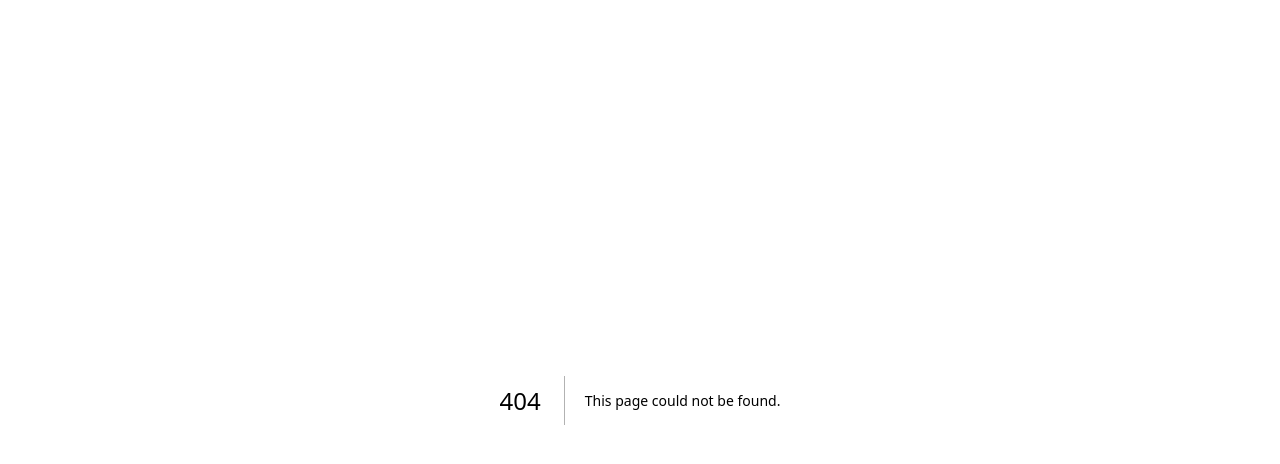
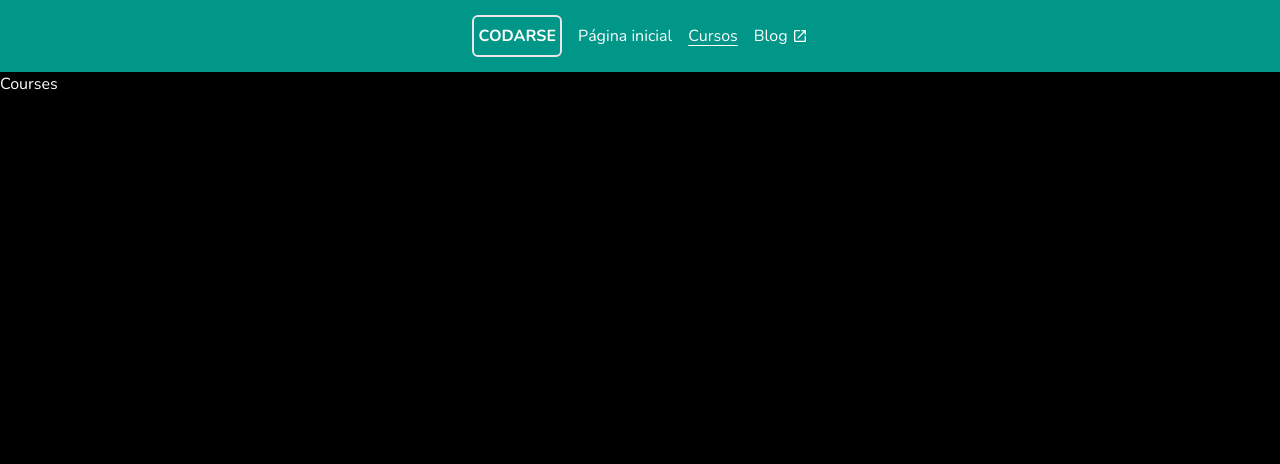
Before and after one commit to henrique-brites/yyoutube-nextjs-course-platform, a Next.js app: page /courses in a window 1280 px wide. Before the commit this address had no page. Shown: the top 464 px of the page. Built offline with nearby package versions, Linux system fonts and the light colour scheme.

Commit message:
feat: add Header component

```diff
--- /dev/null
+++ b/src/app/courses/page.tsx
@@ -0,0 +1,9 @@
+
+
+export default function PageCourses() {
+  return (
+    <main className="bg-background">
+      Courses
+    </main>
+  );
+}
--- a/src/app/globals.css
+++ b/src/app/globals.css
@@ -13,5 +13,9 @@
 
 html,
 body {
-	@apply bg-background text-text w-screen h-screen;
+	@apply bg-background text-text w-screen h-screen underline-offset-4;
 }
+
+a {
+	@apply hover:underline active:opacity-50 transition-opacity;
+}
--- a/src/app/layout.tsx
+++ b/src/app/layout.tsx
@@ -1,5 +1,7 @@
 import type { Metadata } from "next";
 import { Nunito } from "next/font/google";
+
+import { Header } from "@/components/header/Header";
 import "./globals.css";
 
 const nunito = Nunito({ subsets: ["latin"] });
@@ -16,6 +18,8 @@
   return (
     <html lang="pt-Br">
       <body className={nunito.className}>
+        <Header />
+
         {children}
       </body>
     </html>
--- /dev/null
+++ b/src/components/header/Header.tsx
@@ -0,0 +1,37 @@
+"use client";
+import Link from "next/link";
+import { usePathname } from "next/navigation";
+import { MdOutlineOpenInNew } from "react-icons/md";
+
+
+export const Header = () => {
+  const currentPath = usePathname();
+
+  return (
+    <nav className="flex items-center justify-center bg-primary py-4">
+      <ul className="flex gap-4 items-center">
+      <li className="my-2">
+          <Link href="/" className="border-2 rounded-md py-2 px-1 font-bold">
+            CODARSE
+          </Link>
+        </li>
+        <li>
+          <Link href="/" data-active={currentPath === "/"} className="data-[active=true]:underline">
+            Página inicial
+          </Link>
+        </li>
+        <li>
+          <Link href="/courses" data-active={currentPath === "/courses"} className="data-[active=true]:underline">
+            Cursos
+          </Link>
+        </li>
+        <li>
+          <Link href="https://blog.codarse.com" target="_blank" className="flex gap-1 items-center">
+            Blog
+            <MdOutlineOpenInNew />
+          </Link>
+        </li>
+      </ul>
+    </nav>
+  );
+};
```
Also changed, not shown: package.json (+5 -4 lines), 1 other file (tests, documents, lock files or other folders).
